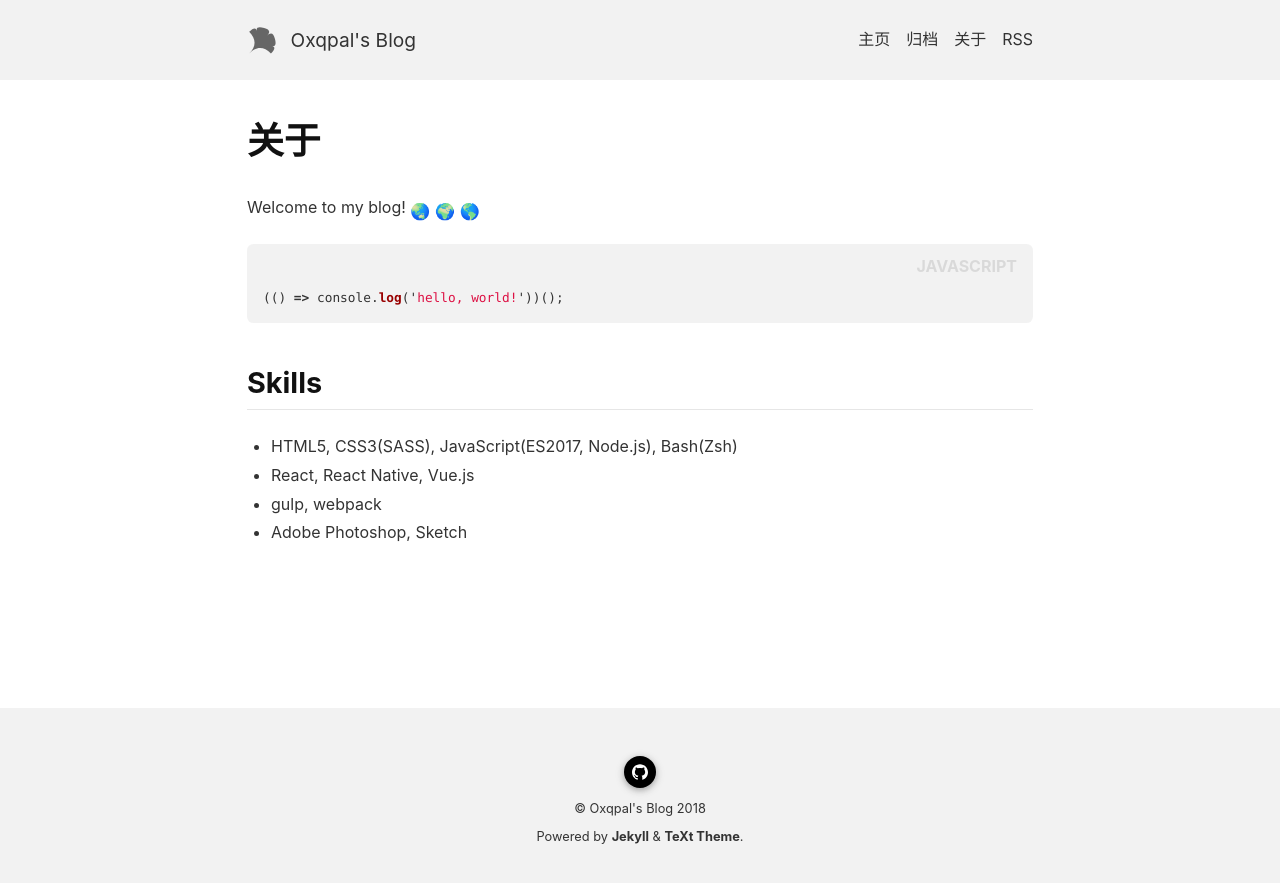
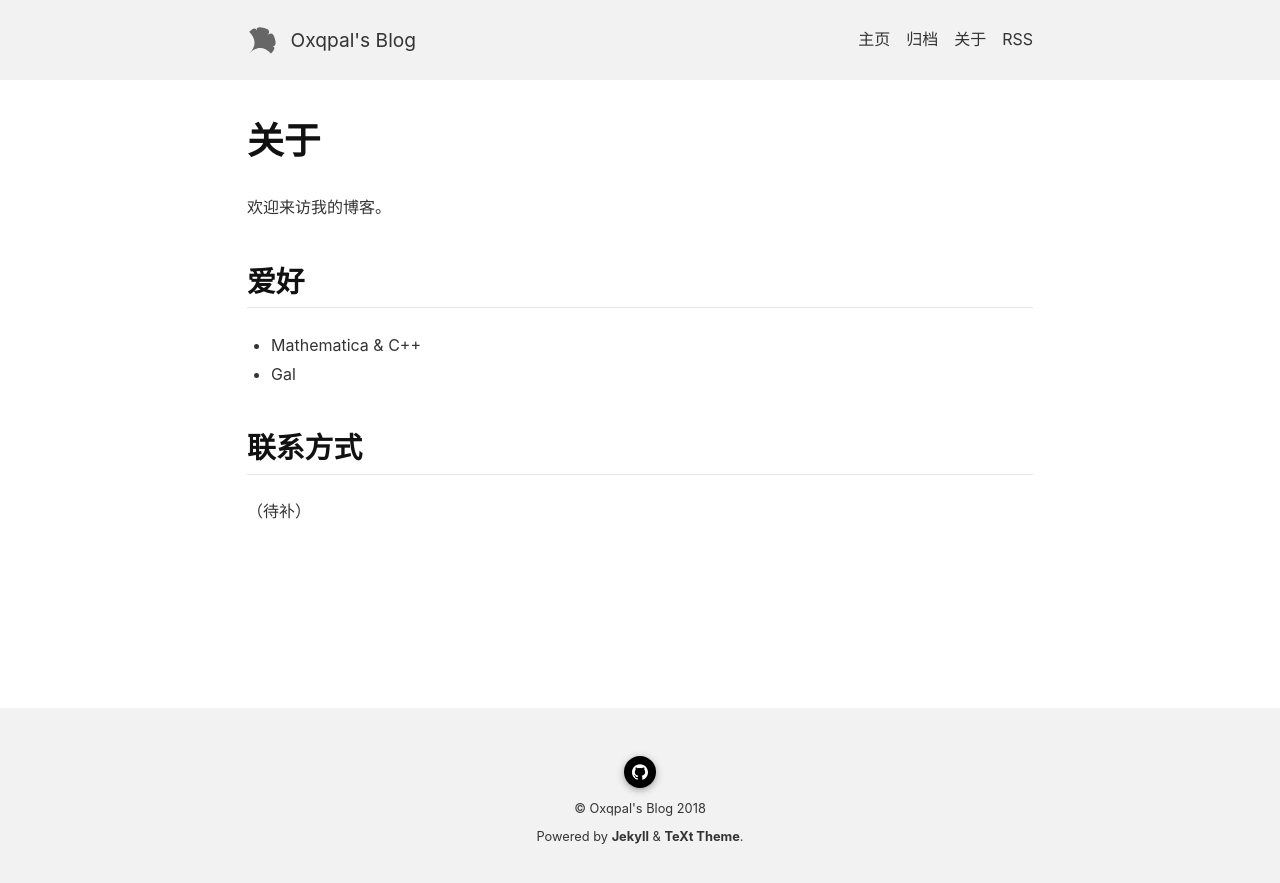
Before and after one commit to oxqpal19/oxqpal19.github.io, a Jekyll site: the page built from about.md, in a window 1280 px wide. Shown: the top 883 px of the page. Built offline with Jekyll 4.4.1, drawn with Linux system fonts in a browser that asks for light colours; nearby versions of some CDN libraries; emoji names are drawn with the system emoji font.

Commit message:
update about

```diff
--- a/about.md
+++ b/about.md
@@ -8,15 +8,13 @@ titles:
 key: page-about
 ---
 
-Welcome to my blog! :earth_asia: :earth_africa: :earth_americas:
+欢迎来访我的博客。
 
-{% highlight javascript %}
-(() => console.log('hello, world!'))();
-{% endhighlight %}
+## 爱好
 
-## Skills
+- Mathematica & C++
+- Gal
 
-- HTML5, CSS3(SASS), JavaScript(ES2017, Node.js), Bash(Zsh)
-- React, React Native, Vue.js
-- gulp, webpack
-- Adobe Photoshop, Sketch
+## 联系方式
+
+（待补）
```
